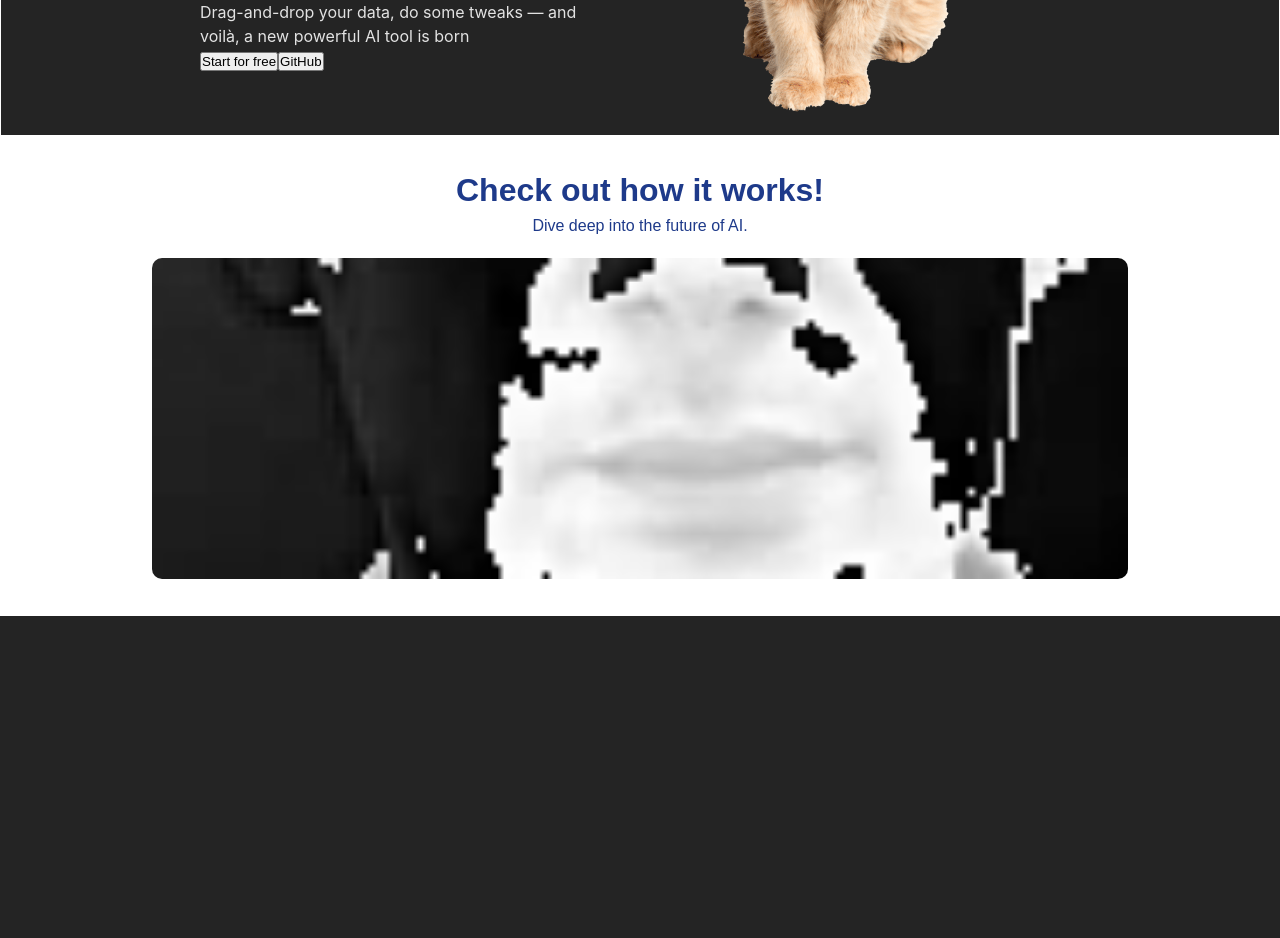
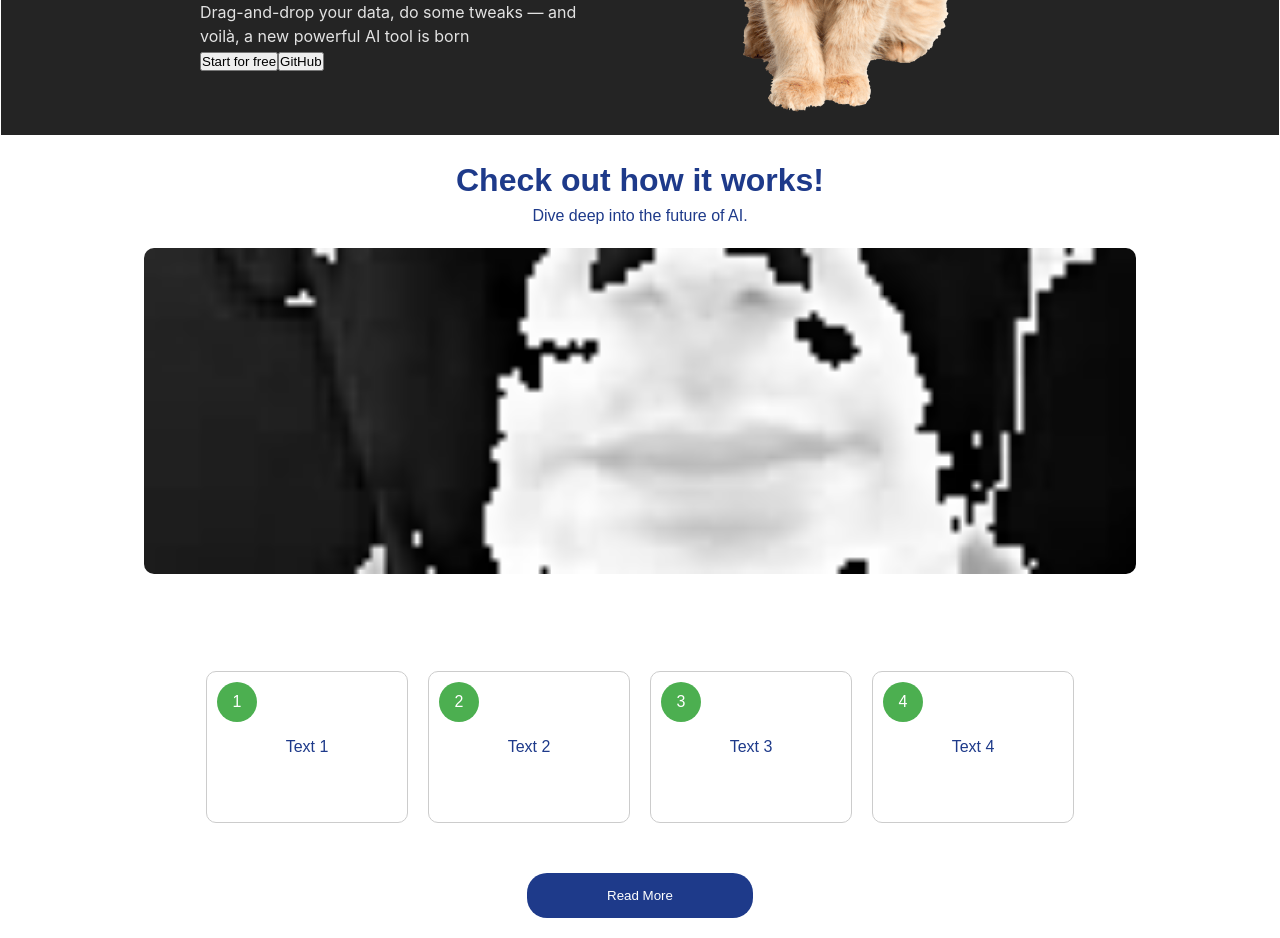
Before and after one commit to Chrisawgey/LipReadv.1, a React (Vite) app in the folder my-first-react-app/: page / in a window 1280 px wide. Shown: the part 420-1358 px from the top of the page. Before the commit the page ends 1036 px from the top, so only its background shows below. Built offline with nearby package versions, Linux system fonts and the light colour scheme.

Commit message:
first body done

```diff
--- a/my-first-react-app/src/Components/body.jsx
+++ b/my-first-react-app/src/Components/body.jsx
@@ -3,23 +3,75 @@ import animationGif from "../assets/animation.gif"; // Importing the GIF from th
 
 export default function Body() {
     const centerTextStyle = {
-        fontFamily: "Archivo, sans-serif", // Archivo font
-        textAlign: "center", // Center align text horizontally
-        color: "#1E3A8A", // Dark blue text color
-        backgroundColor: "#FFFFFF", // White background color
-        padding: "30px", // Padding around the content
+      fontFamily: 'Archivo, sans-serif',  // Archivo font
+      textAlign: 'center',               // Center align text horizontally
+      color: '#1E3A8A',                  // Dark blue text color
+      backgroundColor: '#FFFFFF',        // White background color
+      padding: '20px',                   // Padding around the content
     };
 
     const imageBoxStyle = {
-        maxWidth: "80%", // Adjust the maximum width of the image box
-        margin: "auto", // Center align the image box horizontally
-        marginTop: "20px",
+      maxWidth: '80%',                    // Adjust the maximum width of the image box
+      margin: 'auto',                     // Center align the image box horizontally
+      marginTop: '20px',                  // Optional: Adjust top margin for spacing
     };
 
-    const imageStyle = {
-        width: "100%", // Ensure the image spans the full width of its container
-        height: "auto",
-        borderRadius: "10px", // Border radius of 10 pixels
+    const gridContainerStyle = {
+      display: 'flex',                    // Use flexbox for a row layout
+      justifyContent: 'center',           // Center align items horizontally
+      marginTop: '80px',                  // Optional: Adjust top margin for spacing
+      flexWrap: 'wrap',                   // Enable wrapping to handle multiple rows
+    };
+
+    const squareStyle = {
+      width: '200px',                     // Adjust width of each rectangle
+      height: '150px',                    // Adjust height of each rectangle
+      backgroundColor: '#FFFFFF',         // White background color
+      border: '1px solid #CCCCCC',        // Grey border with 1px thickness
+      borderRadius: '10px',               // Border radius of 10 pixels
+      display: 'flex',                    // Use flexbox for centering text and circle
+      justifyContent: 'center',           // Center align items horizontally
+      alignItems: 'center',               // Center align items vertically
+      position: 'relative',               // Position relative for absolute positioning of circle
+      margin: '10px',                     // Margin between rectangles
+      transition: 'transform 0.2s ease-in-out',  // Smooth transition for scale effect
+      overflow: 'hidden',                 // Hide overflow to prevent scaling issues
+    };
+
+    const circleStyle = {
+      width: '40px',                      // Diameter of the circle
+      height: '40px',
+      backgroundColor: '#4CAF50',         // Green background color
+      borderRadius: '50%',                // Make it a circle
+      position: 'absolute',               // Position absolute for placement inside rectangle
+      top: '10px',                        // Adjust top position for circle
+      left: '10px',                       // Adjust left position for circle
+      display: 'flex',                    // Use flexbox for centering text inside circle
+      justifyContent: 'center',           // Center align items horizontally
+      alignItems: 'center',               // Center align items vertically
+      color: '#FFFFFF',                   // White text color
+      fontSize: '16px',                   // Font size of text inside circle
+      transition: 'transform 0.2s ease-in-out',  // Smooth transition for scale effect
+    };
+
+    const buttonStyle = {
+      display: 'inline-block',
+      backgroundColor: '#1E3A8A',         // Dark blue background color
+      color: '#FFFFFF',                   // White text color
+      padding: '15px 80px',               // Padding inside the button
+      marginTop: '40px',                  // Top margin for spacing
+      borderRadius: '20px',                // Border radius
+      border: 'none',                     // No border
+      cursor: 'pointer',                  // Pointer cursor on hover
+      transition: 'background-color 0.3s',  // Smooth transition for background color
+    };
+
+    const handleButtonHover = (event) => {
+      event.target.style.backgroundColor = '#0000ff';
+    };
+
+    const handleButtonHoverOut = (event) => {
+      event.target.style.backgroundColor = '#1E3A8A';  // Dark blue background color on hover out
     };
 
     return (
@@ -29,12 +81,62 @@ export default function Body() {
 
         {/* Image box */}
         <div style={imageBoxStyle}>
-                <img
-                    src={animationGif}
-                    alt="Animation showing how it works"
-                    style={imageStyle}
-                />
+          <img src={animationGif} alt="Animation showing how it works" style={{ width: '100%', height: 'auto', borderRadius: '10px' }} />
         </div>
+
+        {/* Grid container for rectangles */}
+        <div style={gridContainerStyle}>
+          {/* Rectangle 1 */}
+          <div
+            style={squareStyle}
+            onMouseEnter={(e) => {e.target.style.transform = 'scale(1.1)';}}
+            onMouseLeave={(e) => {e.target.style.transform = 'scale(1)';}}
+          >
+            <div style={circleStyle}>1</div>
+            <div>Text 1</div>
+          </div>
+
+          {/* Rectangle 2 */}
+          <div
+            style={squareStyle}
+            onMouseEnter={(e) => {e.target.style.transform = 'scale(1.1)';}}
+            onMouseLeave={(e) => {e.target.style.transform = 'scale(1)';}}
+          >
+            <div style={circleStyle}>2</div>
+            <div>Text 2</div>
+          </div>
+
+          {/* Rectangle 3 */}
+          <div
+            style={squareStyle}
+            onMouseEnter={(e) => {e.target.style.transform = 'scale(1.1)';}}
+            onMouseLeave={(e) => {e.target.style.transform = 'scale(1)';}}
+          >
+            <div style={circleStyle}>3</div>
+            <div>Text 3</div>
+          </div>
+
+          {/* Rectangle 4 */}
+          <div
+            style={squareStyle}
+            onMouseEnter={(e) => {e.target.style.transform = 'scale(1.1)';}}
+            onMouseLeave={(e) => {e.target.style.transform = 'scale(1)';}}
+          >
+            <div style={circleStyle}>4</div>
+            <div>Text 4</div>
+          </div>
+
+          {/* Add more rectangles as needed */}
+        </div>
+
+        {/* Read more button */}
+        <button
+          style={buttonStyle}
+          onMouseEnter={handleButtonHover}
+          onMouseLeave={handleButtonHoverOut}
+        >
+          Read More
+        </button>
       </div>
     );
 }
```
Lines whose indentation alone changed are shown as unchanged.
